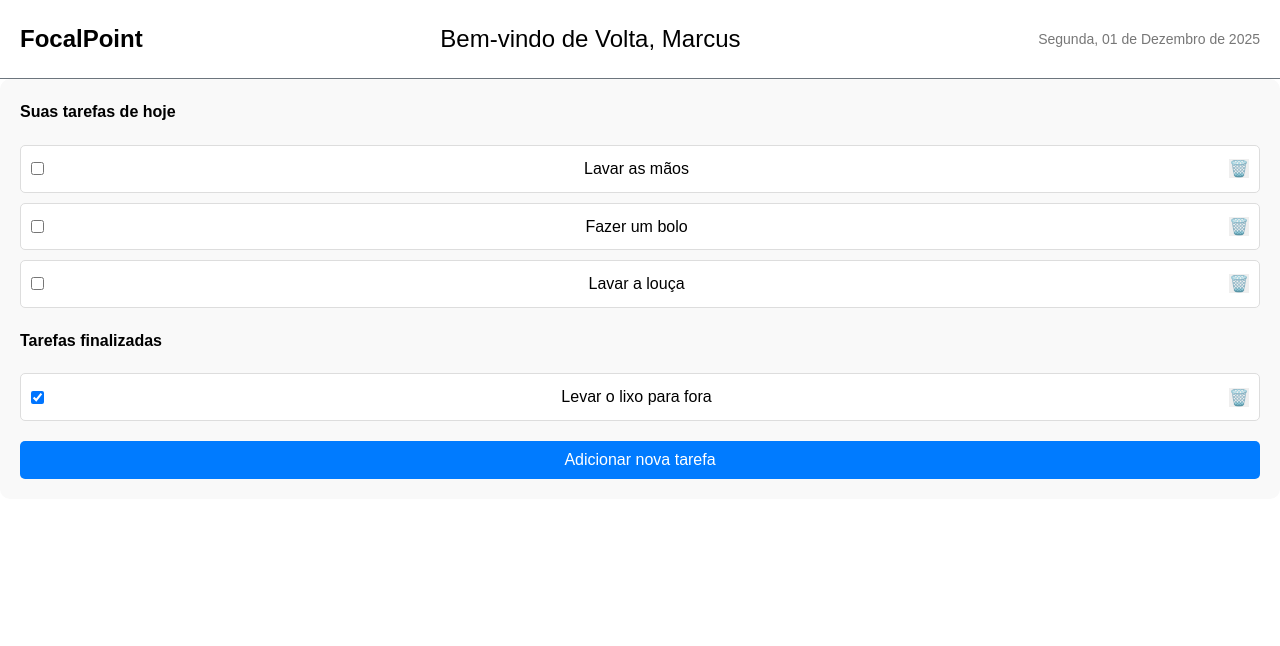
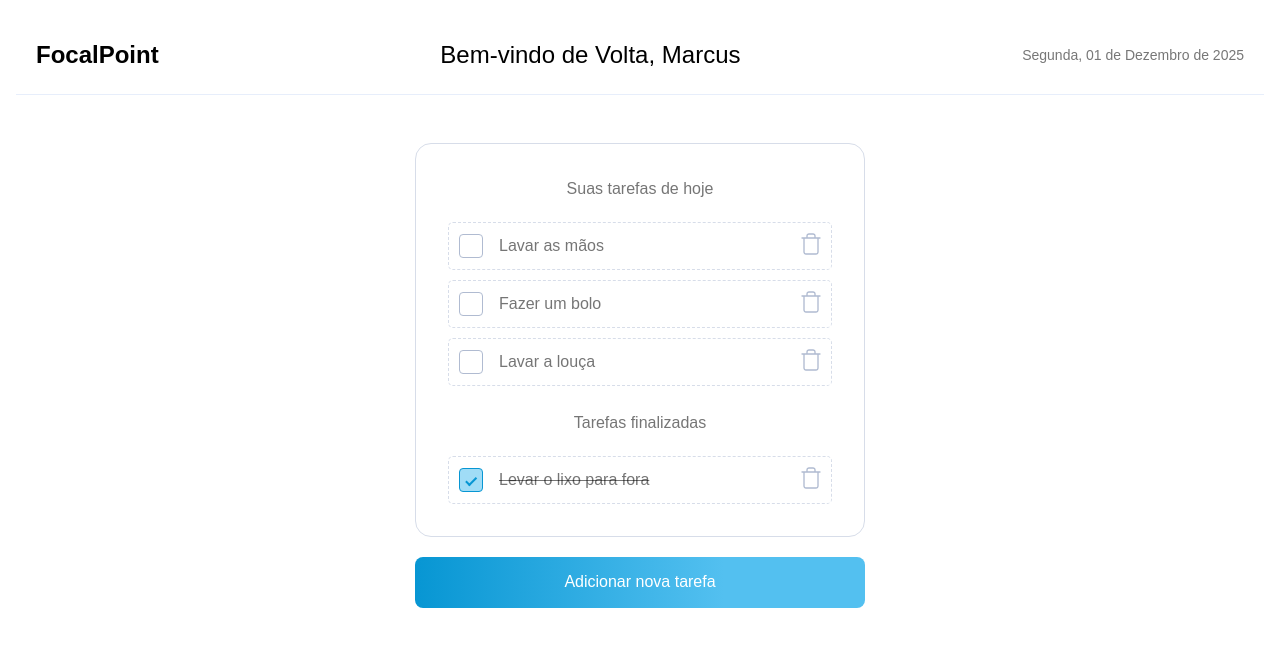
Before and after one commit to CoelhoEduardo/todoList-FocalPoint, a Next.js app: page / in a window 1280 px wide. Shown: the top 646 px of the page. Built offline with nearby package versions, Linux system fonts and the light colour scheme.

Commit message:
init styled the components like the figma example

```diff
--- /dev/null
+++ b/src/app/Home.module.scss
@@ -0,0 +1,23 @@
+.container {
+    margin: 0 auto;
+    padding: 1rem;
+  }
+
+  .main {
+    padding: 1rem 0;
+    flex: 1;
+    display: flex;
+    flex-direction: column;
+    justify-content: center;
+    align-items: center;
+  }
+
+  @media (max-width: 600px) {
+    .container {
+      padding: 0.5rem;
+    }
+
+    .main {
+      padding: 2rem 0;
+    }
+}
--- a/src/app/layout.tsx
+++ b/src/app/layout.tsx
@@ -1,5 +1,5 @@
 import type { Metadata } from "next";
-import "../styles/globals.scss"
+import "../styles/globals.scss";
 
 export const metadata: Metadata = {
   title: "Create Next App",
--- a/src/app/page.tsx
+++ b/src/app/page.tsx
@@ -1,12 +1,14 @@
-"use client"
+"use client";
 import { Header } from "@/components/Header/Header";
 import { TaskList } from "@/components/TaskList/TaskList";
-
+import styles from "./Home.module.scss";
 export default function Home() {
   return (
-    <div className="home-page">
+    <div className={styles.container}>
       <Header />
-      <TaskList />
+      <main className={styles.main}>
+        <TaskList />
+      </main>
     </div>
   );
 }
--- a/src/components/Modal/Modal.module.scss
+++ b/src/components/Modal/Modal.module.scss
@@ -4,7 +4,7 @@
   left: 0;
   width: 100%;
   height: 100%;
-    background: rgba(0,0,0,0.5);
+  background: rgba(0, 0, 0, 0.5);
   display: flex;
   justify-content: center;
   align-items: center;
@@ -14,12 +14,22 @@
     background: #fff;
     padding: 20px;
     border-radius: 10px;
-        max-width: 400px;
+    max-height: 286px;
+    max-width: 450px;
     width: 100%;
+    height: 100%;
     text-align: center;
 
     h2 {
       margin-bottom: 10px;
+    }
+
+    input[type="text"] {
+      width: 386px;
+      height: 51px;
+      padding: 16px;
+      border-radius: 8px;
+      border: 1px solid #d7dde9;
     }
 
     .actions {
@@ -37,12 +47,12 @@
     }
 
     .addButton {
-            background-color: #007bff;
+      background: var(--primary-color);
       color: white;
     }
 
     .deleteButton {
-            background-color: #dc3545;
+      background: var(--danger-color);
       color: white;
     }
   }
--- a/src/components/Modal/Modal.tsx
+++ b/src/components/Modal/Modal.tsx
@@ -27,7 +27,7 @@ export const Modal: React.FC<ModalProps> = ({
             type="text"
             value={title}
             onChange={(e) => setTitle(e.target.value)}
-            placeholder="Digite o título da tarefa"
+            placeholder="Digite"
           />
         )}
         {type === "delete" && (
--- a/src/components/TaskList/TaskList.module.scss
+++ b/src/components/TaskList/TaskList.module.scss
@@ -1,20 +1,29 @@
+.taskPage {
+  display: grid;
+  gap: 20px;
+  margin-top: 2rem;
+
   .taskList {
     display: flex;
     flex-direction: column;
-  gap: 20px;
-  padding: 20px;
-  background-color: #f9f9f9;
-  border-radius: 10px;
+    gap: 24px;
+    padding: 32px;
+    width: 450px;
+    border: 1px solid #d7dde9;
+    border-radius: 16px;
 
     .todayTasks,
     .completedTasks {
       display: flex;
       flex-direction: column;
+      text-align: center;
       gap: 10px;
 
       h2 {
         font-size: 16px;
+        font-weight: 400;
         margin-bottom: 10px;
+        color: #0000008a;
       }
 
       .task {
@@ -23,18 +32,89 @@
         justify-content: space-between;
         padding: 10px;
         background: #fff;
-      border: 1px solid #ddd;
+        border: 1px dashed #d7dde9;
         border-radius: 5px;
+
+        &:hover {
+          background-color: #f0f0f0; // Change background color on hover
+          border-color: #c0c4d1;
+          border: 1px solid #d7dde9; // Change border color on hover
+          cursor: pointer; // Change the cursor to indicate it's clickable
+        }
+
+        .taskContent {
+          display: flex;
+          align-items: center;
+
+          input[type="checkbox"] {
+            appearance: none;
+            margin-right: 1rem;
+            width: 24px;
+            background: #ffffff;
+            border-radius: 4px;
+            height: 24px;
+            border: 1px solid #b0bbd1;
+            position: relative;
+            cursor: pointer;
+
+            // Custom checkmark
+            &::before {
+              content: "";
+              position: absolute;
+              top: 50%;
+              left: 50%;
+              transform: translate(-50%, -50%) rotate(45deg);
+              height: 50%;
+              width: 25%;
+              border-bottom: 2px solid var(--checkmark-color, #0796d3);
+              border-right: 2px solid var(--checkmark-color, #0796d3);
+              opacity: 0;
+            }
+
+            &:checked {
+              background: #a0dcf6;
+              border: 1px solid #0796d3;
+
+              &::before {
+                opacity: 1;
+              }
+            }
+          }
+        }
+
+        .taskTitle {
+          color: #0000008a;
+          line-height: 19.36px;
+          font-weight: 400;
+          font-size: 16px;
+        }
+
+        .taskTitleComplete {
+          text-decoration: line-through;
+          color: #0000008a;
+          line-height: 19.36px;
+          font-weight: 400;
+          font-size: 16px;
+        }
+
+        .deleteButton {
+          background: none;
+          border: none;
+          color: var(--danger-color);
+          cursor: pointer;
+        }
+      }
     }
   }
 
   .addTaskButton {
-    padding: 10px;
-    background-color: var(--primary-color);
+    padding: 16px, 24px, 16px, 24px;
+    background: var(--primary-color);
     color: white;
     border: none;
-    border-radius: 5px;
+    border-radius: 8px;
+    width: 450px;
+    height: 51px;
     cursor: pointer;
   }
-
 }
--- a/src/components/TaskList/TaskList.tsx
+++ b/src/components/TaskList/TaskList.tsx
@@ -3,6 +3,7 @@
 import React, { useState } from "react";
 import styles from "./TaskList.module.scss";
 import { Modal } from "../Modal/Modal";
+import { TrashIcon } from "./TrashIcon";
 
 interface Task {
   id: number;
@@ -54,6 +55,7 @@ export const TaskList = () => {
   };
 
   return (
+    <div className={styles.taskPage}>
       <div className={styles.taskList}>
         <div className={styles.todayTasks}>
           <h2>Suas tarefas de hoje</h2>
@@ -61,17 +63,19 @@ export const TaskList = () => {
             .filter((task) => !task.completed)
             .map((task) => (
               <div key={task.id} className={styles.task}>
+                <div className={styles.taskContent}>
                   <input
                     type="checkbox"
                     checked={task.completed}
                     onChange={() => toggleTask(task.id)}
                   />
-              <span className={styles.taskContent}>{task.title}</span>
+                  <span className={styles.taskTitle}>{task.title}</span>
+                </div>
                 <button
                   className={styles.deleteButton}
                   onClick={() => openModal("delete", task.id)}
                 >
-                🗑️
+                  <TrashIcon />
                 </button>
               </div>
             ))}
@@ -82,20 +86,23 @@ export const TaskList = () => {
             .filter((task) => task.completed)
             .map((task) => (
               <div key={task.id} className={styles.task}>
+                <div className={styles.taskContent}>
                   <input
                     type="checkbox"
                     checked={task.completed}
                     onChange={() => toggleTask(task.id)}
                   />
-              <span className={styles.taskContent}>{task.title}</span>
+                  <span className={styles.taskTitleComplete}>{task.title}</span>
+                </div>
                 <button
                   className={styles.deleteButton}
                   onClick={() => openModal("delete", task.id)}
                 >
-                🗑️
+                  <TrashIcon />
                 </button>
               </div>
             ))}
+        </div>
       </div>
       <button className={styles.addTaskButton} onClick={() => openModal("add")}>
         Adicionar nova tarefa
--- /dev/null
+++ b/src/components/TaskList/TrashIcon.tsx
@@ -0,0 +1,21 @@
+export const TrashIcon = () => {
+  return (
+    <div>
+      <svg
+        width="20"
+        height="22"
+        viewBox="0 0 20 22"
+        fill="none"
+        xmlns="http://www.w3.org/2000/svg"
+      >
+        <path
+          d="M1 5H3M3 5H19M3 5V19C3 19.5304 3.21071 20.0391 3.58579 20.4142C3.96086 20.7893 4.46957 21 5 21H15C15.5304 21 16.0391 20.7893 16.4142 20.4142C16.7893 20.0391 17 19.5304 17 19V5H3ZM6 5V3C6 2.46957 6.21071 1.96086 6.58579 1.58579C6.96086 1.21071 7.46957 1 8 1H12C12.5304 1 13.0391 1.21071 13.4142 1.58579C13.7893 1.96086 14 2.46957 14 3V5"
+          stroke="#B0BBD1"
+          stroke-width="1.33333"
+          stroke-linecap="round"
+          stroke-linejoin="round"
+        />
+      </svg>
+    </div>
+  );
+};
--- a/src/styles/globals.scss
+++ b/src/styles/globals.scss
@@ -22,10 +22,10 @@ body {
 
 /* colors variables */
 :root {
-    --primary-color: #007bff;
-    --secondary-color: #6c757d;
+    --primary-color: linear-gradient(90deg, #0796d3 0%, #53c0f0 68.65%);
+    --secondary-color: #E7EEFB;
     --success-color: #28a745;
-    --danger-color: #dc3545;
+    --danger-color: linear-gradient(90deg, #D30707 0%, #F05353 68.65%);
     --light-color: #f8f9fa;
     --dark-color: #343a40;
   }
```
Lines whose indentation alone changed are shown as unchanged.
